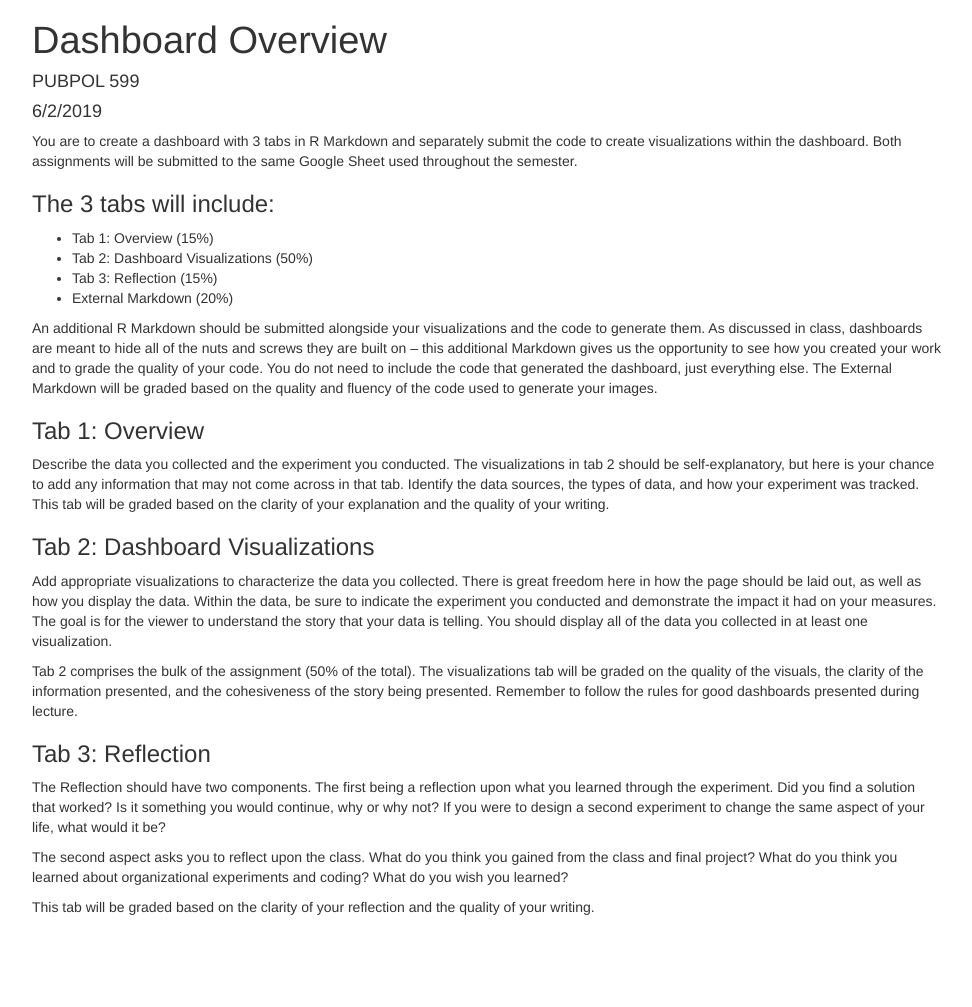
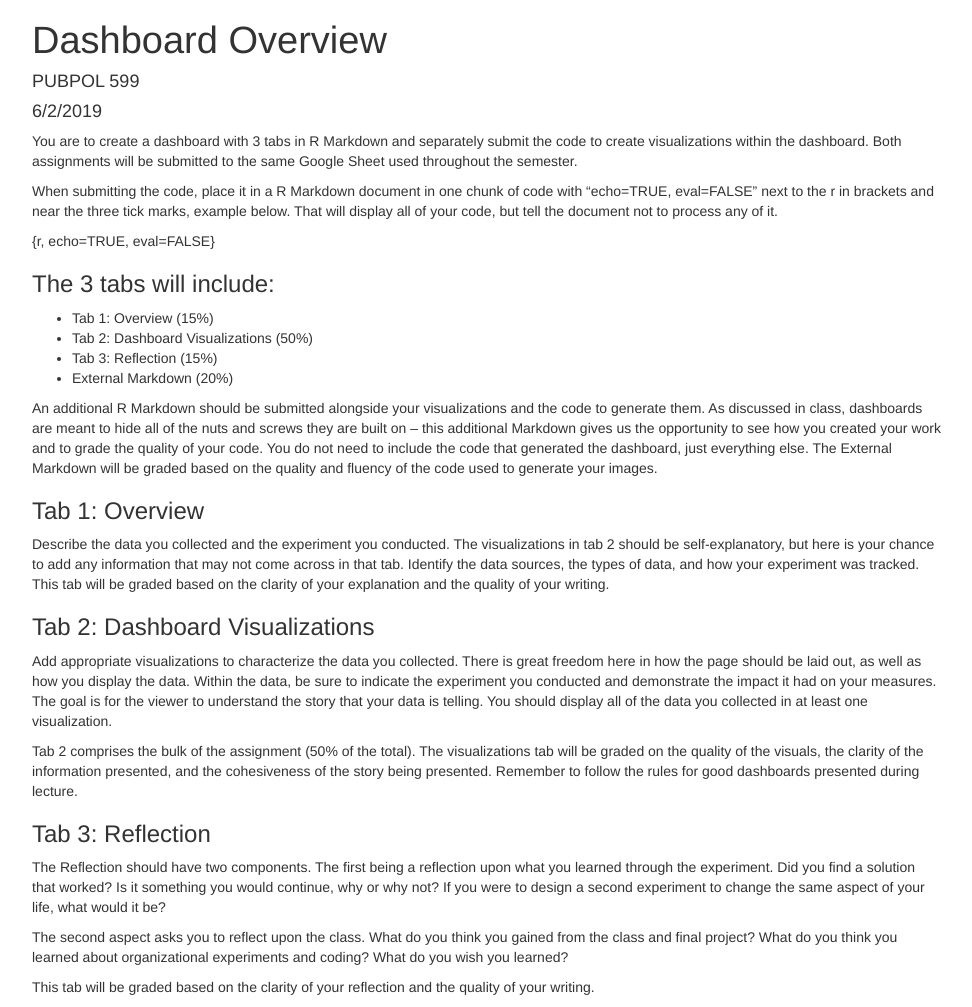
Before and after one commit to DS4PS/ddmp-uw-class-spring-2019, a Jekyll site: the page labs/Dashboard_Overview.html, which Jekyll copies as it is, in a window 1280 px wide. Shown: the whole page, without its empty margins (153-1125 px from the left). Built offline with Jekyll 4.4.1, drawn with Linux system fonts in a browser that asks for light colours; before the commit the page ends 927 px from its top, so only the background shows below that.

Commit message:
Add files via upload

```diff
--- a/labs/Dashboard_Overview.html
+++ b/labs/Dashboard_Overview.html
@@ -197,6 +197,8 @@ $(document).ready(function () {
 
 
 <p>You are to create a dashboard with 3 tabs in R Markdown and separately submit the code to create visualizations within the dashboard. Both assignments will be submitted to the same Google Sheet used throughout the semester.</p>
+<p>When submitting the code, place it in a R Markdown document in one chunk of code with “echo=TRUE, eval=FALSE” next to the r in brackets and near the three tick marks, example below. That will display all of your code, but tell the document not to process any of it.</p>
+<p>{r, echo=TRUE, eval=FALSE}</p>
 <div id="the-3-tabs-will-include" class="section level3">
 <h3>The 3 tabs will include:</h3>
 <ul>
```
